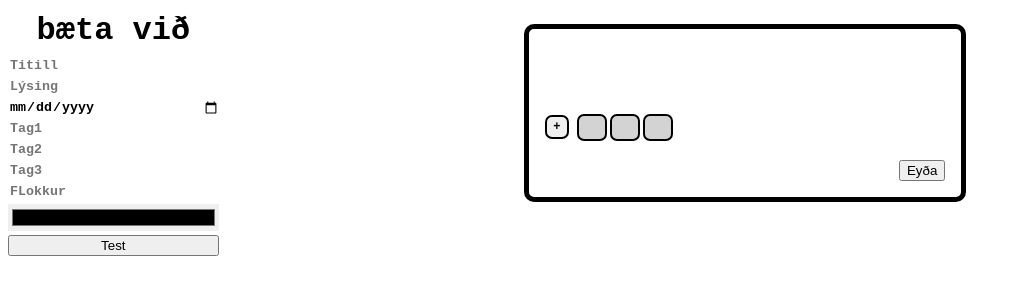
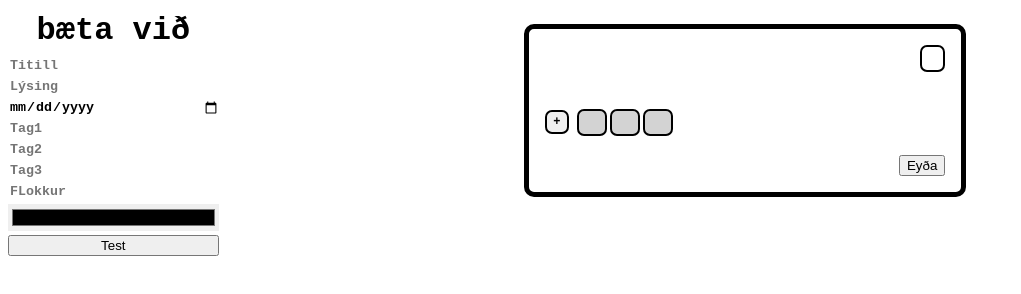
Before and after one commit to KjartanOli/Vefforritun-H2, a website with bundled scripts: page index.html in a window 1280 px wide. Both pictures are taken after a click on the button "Test". Shown: the whole page, without its empty margins (0-1021 px from the left). Built offline with nearby package versions, Linux system fonts and the light colour scheme.

Commit message:
checkbox

```diff
--- a/index.html
+++ b/index.html
@@ -26,7 +26,10 @@
 
 		<template id="template">
 			<div class="card">
+				<div class="efst">
 					<textarea class="titill" type="text"><!-- Titill á task --></textarea>
+					<input type="checkbox" class="check">
+				</div>
 					<textarea class="lysing"><!-- Lýsing á verkefni, ef einhver --></textarea>
 					<div class="nedst">
 						<button class="addTag"> + </button>
--- a/main.css
+++ b/main.css
@@ -30,7 +30,7 @@ main {
   margin: 0 auto;
 }
 
-input, input:focus {
+input:not(.check), input:not(.check):focus {
   width: 100%;
   border: none;
   outline: none !important;
@@ -56,10 +56,46 @@ input, input:focus {
   font-weight: bold;
 }
 
+.efst {
+  display: flex;
+}
+
 .titill {
   margin-top: 0;
   font-size: 1.25em;
 }
+
+.check {
+  -webkit-appearance: none;
+  appearance: none;
+  background-color: white;
+  margin: 0;
+  height: 2em;
+  width: 2em;
+  border: 2px solid black;
+  /* background: blue; */
+  border-radius: 7px;
+  display: grid;
+  place-content: center;
+}
+
+.check::before {
+  content: "";
+  width: 1.5em;
+  height: 1.5em;
+  transform: scale(0);
+  transition: 0.15s;
+  border-radius: 50px;
+  box-shadow: inset 1em 1em black;
+  /* background-color: red; */
+  transform-origin: center;
+  clip-path: polygon(14% 44%, 0 65%, 50% 100%, 100% 16%, 80% 0%, 43% 62%);
+}
+
+.check:checked::before {
+  transform: scale(1);
+}
+
 
 .lysing ,.lysing:focus, .titill, .titill:focus {
   /* font-size: 0.75em; */
--- a/script.js
+++ b/script.js
@@ -35,6 +35,7 @@ function builder(id,tit,lys,dag,flo,tags,lit) {
   let tagContainer = clone.querySelector(".tags");
   let addTag = clone.querySelector(".addTag")
   let category = clone.querySelector(".flokkur")
+  let checkbox = clone.querySelector(".check")
 
   title.value = tit;
   resizeTitle(title)
@@ -79,6 +80,14 @@ function builder(id,tit,lys,dag,flo,tags,lit) {
       tagContainer.appendChild(el("li",t));
     }
   })
+
+  checkbox.addEventListener('change', (e) => {
+    if (checkbox.checked) {
+      console.log("Checkbox is checked..");
+    } else {
+      console.log("Checkbox is not checked..");
+    }
+  });
 
   clone.querySelector("#delete").addEventListener("click",(e) => {
     card.remove()
```
Lines whose indentation alone changed are shown as unchanged.
